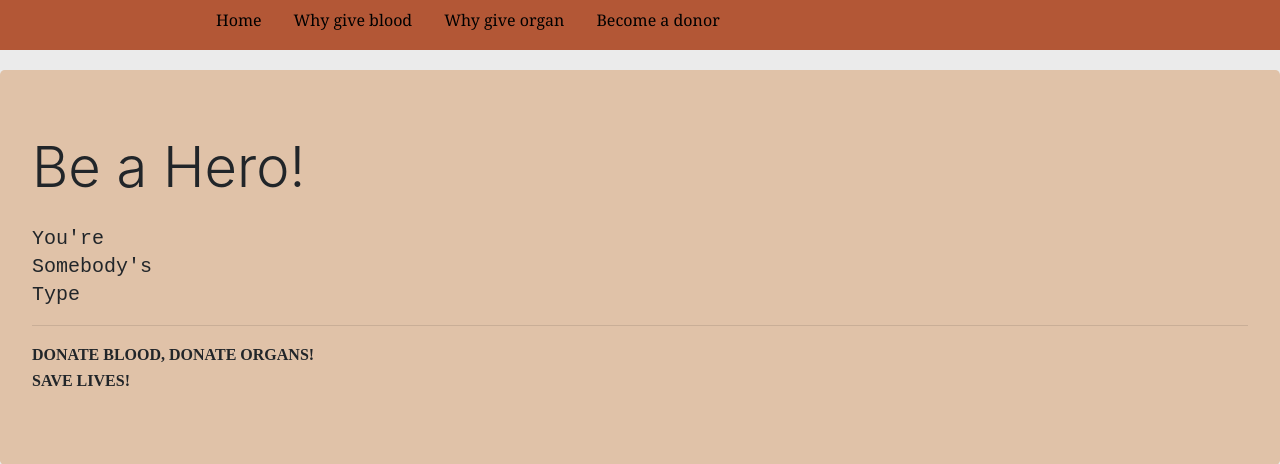
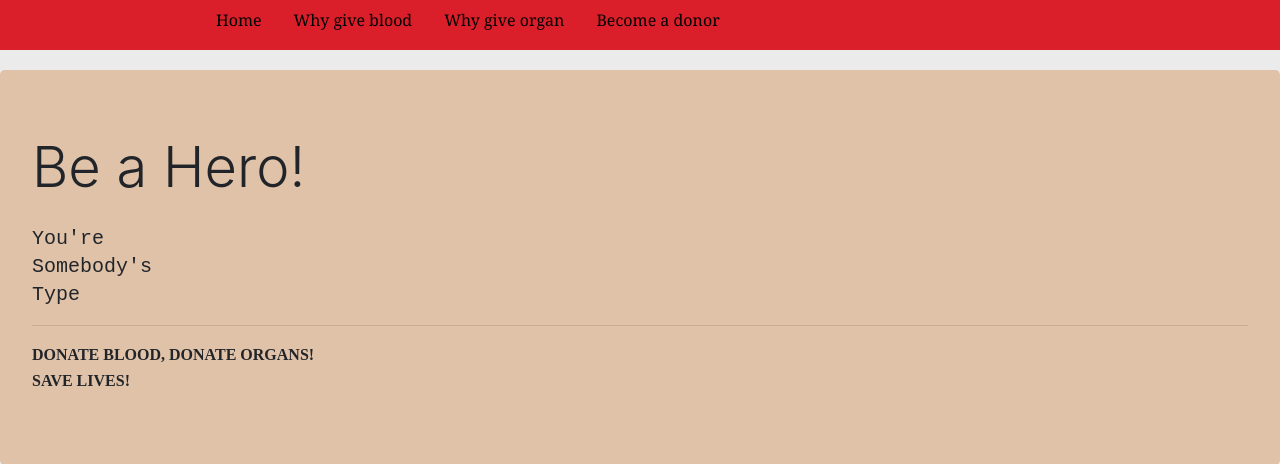
Before and after one commit to dilroseR/blood-organ_donation, a PHP site: page /main.php in a window 1280 px wide. Shown: the top 464 px of the page. Run offline with PHP 8.4, Linux system fonts and the light colour scheme.

Commit message:
updated main.css

```diff
--- a/css/main.css
+++ b/css/main.css
@@ -9,7 +9,7 @@ body{
 }
 
 .nav{
-    background-color:#B35736;
+    background-color:#DB1F2A;
     height:50px;
 }
 
```
